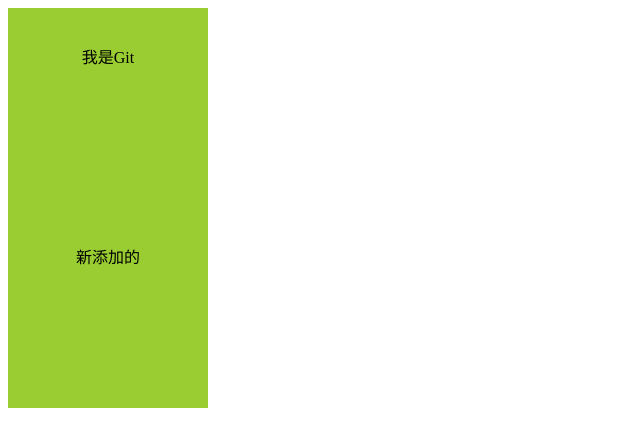
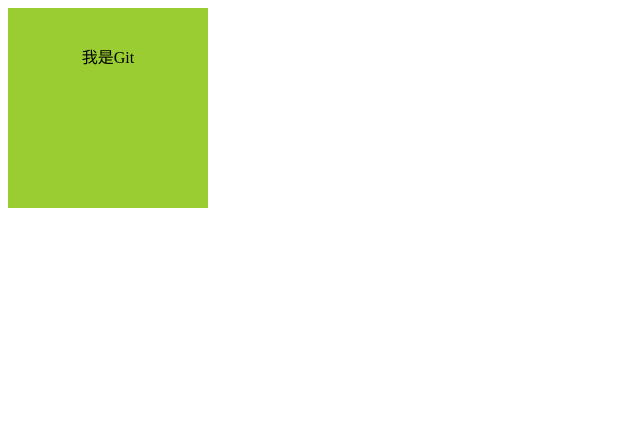
Before and after one commit to LDGitH/mygit, a plain HTML site: page index.html in a window 1280 px wide. Shown: the whole page, without its empty margins (0-640 px from the left). Drawn offline with Linux system fonts and the light colour scheme.

Commit message:
修改了首页

```diff
--- a/index.html
+++ b/index.html
@@ -11,9 +11,6 @@
     <div class="box">
         我是Git
     </div>
-    <div class="box">
-      新添加的
-    </div>
     <script src="./js/index.js"></script>
 </body>
 </html>
```
